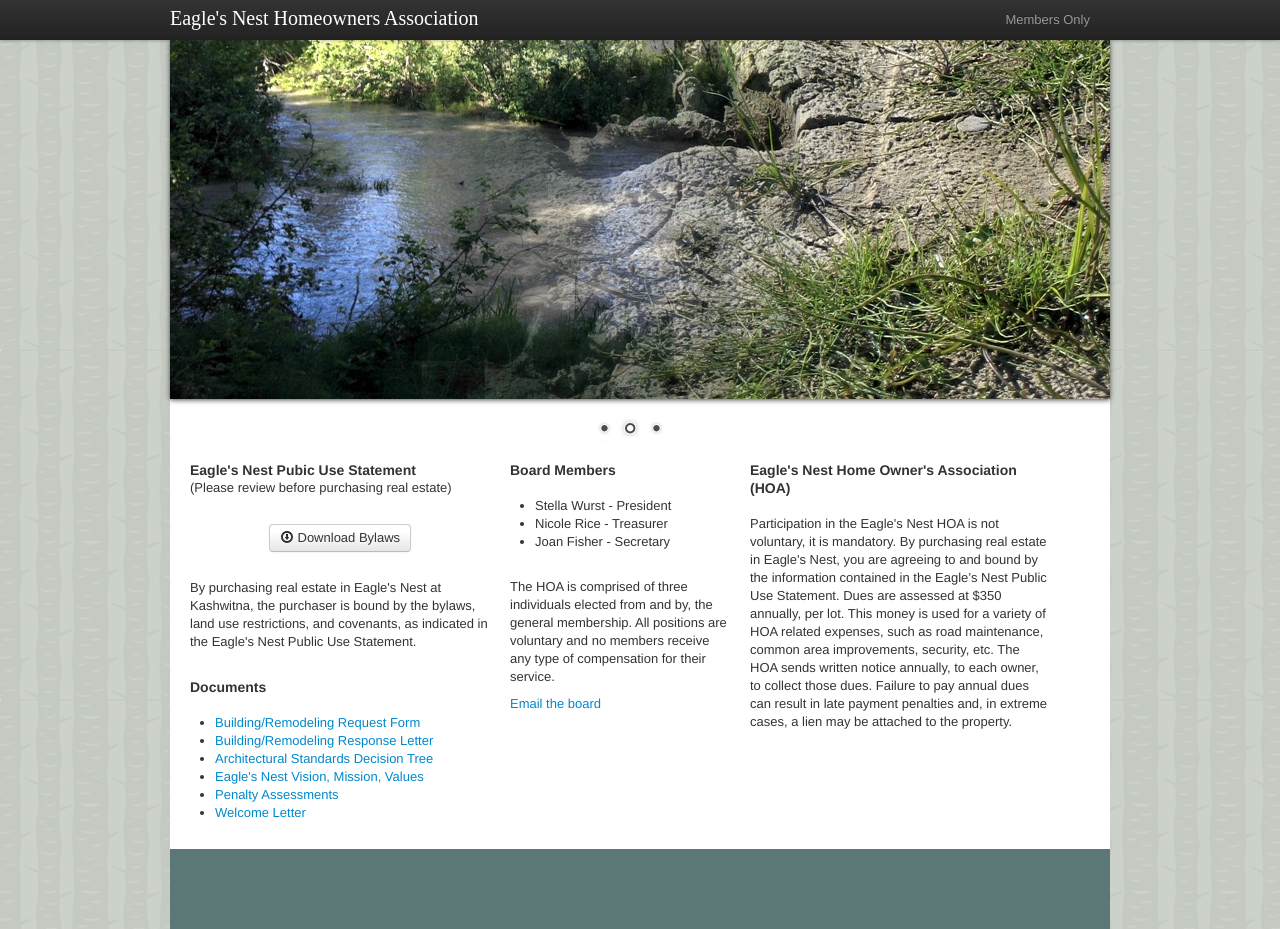
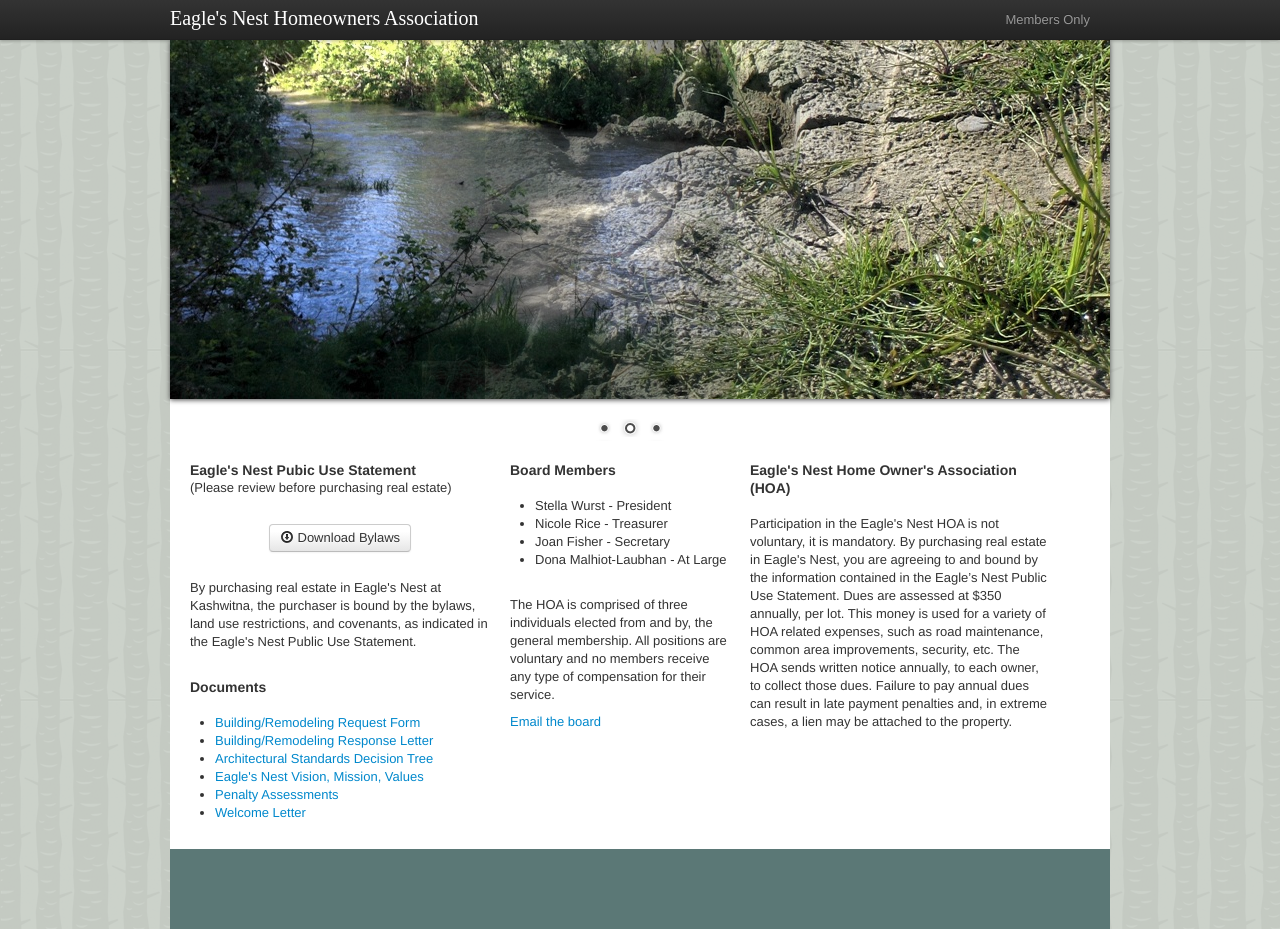
Before and after one commit to thesurlydev/eaglesnest-hoa.net, a Jekyll site: the page built from index.markdown, in a window 1280 px wide and 929 px high. Built offline with Jekyll 4.4.1, drawn with Linux system fonts in a browser that asks for light colours; some web fonts are replaced; Markdown is read by kramdown in place of the engine named in the settings.

Commit message:
added board member

```diff
--- a/index.markdown
+++ b/index.markdown
@@ -35,6 +35,7 @@ title: Eagle's Nest Homeowners Association
                     <li>Stella Wurst - President</li>
                     <li>Nicole Rice - Treasurer</li>
                     <li>Joan Fisher - Secretary</li>
+                    <li>Dona Malhiot-Laubhan - At Large</li>
                 </ul>
                 <br>
                 <p>The HOA is comprised of three individuals elected from and by, the general membership. All positions are voluntary and no members receive any type of compensation for their service.</p>
```
Also changed, not shown: 1 other file.
